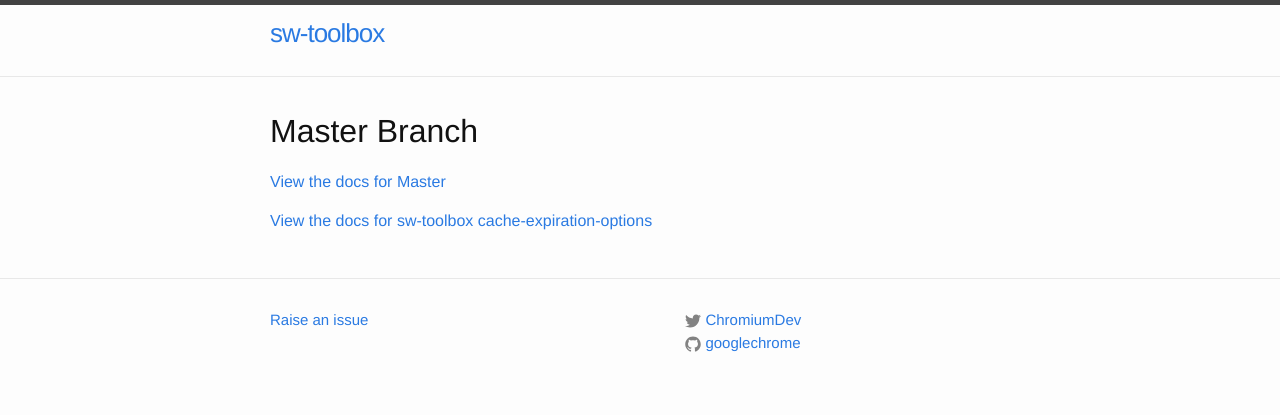
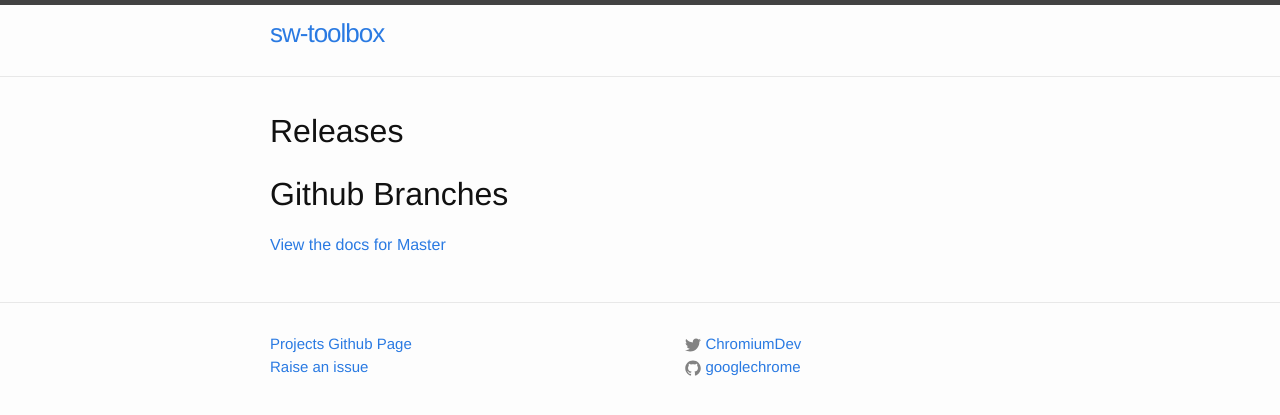
Before and after one commit to GoogleChromeLabs/sw-toolbox, a Jekyll site: the page built from index.md, in a window 1280 px wide. Shown: the top 415 px of the page. Built offline with Jekyll 4.4.1, drawn with Linux system fonts in a browser that asks for light colours; the repository's description, which GitHub fills in, is left out.

Commit message:
Deploy to GitHub Pages

```diff
--- /dev/null
+++ b/_data/gendoclist.yml
@@ -0,0 +1,4 @@
+# Auto-generated from the sw-testing-helper module
+releases:
+docs:
+  - master
--- a/_includes/footer.html
+++ b/_includes/footer.html
@@ -5,6 +5,7 @@
     <div class="footer-col-wrapper">
       <div class="footer-col footer-col-1">
         <ul class="contact-list">
+          <li><a href="{{ site.github.repository_url }}">Projects Github Page</a></li>
           <li><a href="{{ site.github.issues_url | replace: 'http://', 'https://' }}">Raise an issue</a></li>
         </ul>
       </div>
--- a/docs/master/index.html
+++ b/docs/master/index.html
@@ -85,7 +85,7 @@ limitations under the License.</p></article>
 <br class="clear">
 
 <footer>
-    Documentation generated by <a href="https://github.com/jsdoc3/jsdoc">JSDoc 3.4.0</a> on Wed Apr 20 2016 15:18:56 GMT+0100 (BST)
+    Documentation generated by <a href="https://github.com/jsdoc3/jsdoc">JSDoc 3.4.0</a> on Wed Apr 20 2016 15:25:24 GMT+0100 (BST)
 </footer>
 
 <script> prettyPrint(); </script>
--- a/docs/master/tutorial-api.html
+++ b/docs/master/tutorial-api.html
@@ -89,7 +89,7 @@ It can be used alone or in conjunction with <code>cache.maxEntries</code>.</p>
 <br class="clear">
 
 <footer>
-    Documentation generated by <a href="https://github.com/jsdoc3/jsdoc">JSDoc 3.4.0</a> on Wed Apr 20 2016 15:18:56 GMT+0100 (BST)
+    Documentation generated by <a href="https://github.com/jsdoc3/jsdoc">JSDoc 3.4.0</a> on Wed Apr 20 2016 15:25:24 GMT+0100 (BST)
 </footer>
 
 <script> prettyPrint(); </script>
--- a/docs/master/tutorial-recipes.html
+++ b/docs/master/tutorial-recipes.html
@@ -52,7 +52,7 @@
 <br class="clear">
 
 <footer>
-    Documentation generated by <a href="https://github.com/jsdoc3/jsdoc">JSDoc 3.4.0</a> on Wed Apr 20 2016 15:18:56 GMT+0100 (BST)
+    Documentation generated by <a href="https://github.com/jsdoc3/jsdoc">JSDoc 3.4.0</a> on Wed Apr 20 2016 15:25:24 GMT+0100 (BST)
 </footer>
 
 <script> prettyPrint(); </script>
--- a/docs/master/tutorial-usage.html
+++ b/docs/master/tutorial-usage.html
@@ -116,7 +116,7 @@ When using a RegExp for the path, <code>values</code> will not be set.</li>
 <br class="clear">
 
 <footer>
-    Documentation generated by <a href="https://github.com/jsdoc3/jsdoc">JSDoc 3.4.0</a> on Wed Apr 20 2016 15:18:56 GMT+0100 (BST)
+    Documentation generated by <a href="https://github.com/jsdoc3/jsdoc">JSDoc 3.4.0</a> on Wed Apr 20 2016 15:25:24 GMT+0100 (BST)
 </footer>
 
 <script> prettyPrint(); </script>
--- a/index.md
+++ b/index.md
@@ -2,39 +2,12 @@
 layout: default
 ---
 
-{% assign staticFiles = site.static_files | sort: 'path' | reverse%}
-{% assign currentSectionName = '' %}
-{% assign currentVersionName = '' %}
+# Releases
+{% for release in site.data.gendoclist.releases %}
+[View the docs for {{ release }}]({{ release | prepend: "/docs/releases/" | prepend: site.github.url | replace: 'http://', 'https://' }})
+{% endfor %}
 
-{% for file in staticFiles %}
-  {% if file.extname != '.html' %}
-    {% continue %}
-  {% endif %}
-
-  {% comment %}
-    The first forward slash in the path means pathParts[0] == ''
-  {% endcomment %}
-  {% assign pathParts = file.path | split: '/' %}
-  {% assign tempSectionName = pathParts[2] %}
-
-  {% if pathParts[1] != 'docs' %}
-    {% continue %}
-  {% endif %}
-
-  {% if currentSectionName != tempSectionName %}
-    {% assign currentSectionName = tempSectionName %}
-    {% if currentSectionName == 'master' %}
-# Master Branch
-    {% else %}
-# {{currentSectionName | capitalize}}
-    {% endif %}
-  {% endif %}
-
-  {% if pathParts.last == 'index.html' %}
-    {% if pathParts.size == 4 %}
-[View the docs for {{currentSectionName | capitalize}}]({{ file.path | prepend: site.github.url | replace: 'http://', 'https://' }})
-    {% elsif pathParts.size == 5 %}
-[View the docs for {{ site.github.project_title }} {{ pathParts[3] }}]({{ file.path | prepend: site.github.url | replace: 'http://', 'https://' }})
-    {% endif %}
-  {% endif %}
+# Github Branches
+{% for doc in site.data.gendoclist.docs %}
+[View the docs for {{doc | capitalize}}]({{ doc | prepend: "/docs/" | prepend: site.github.url | replace: 'http://', 'https://' }})
 {% endfor %}
```
